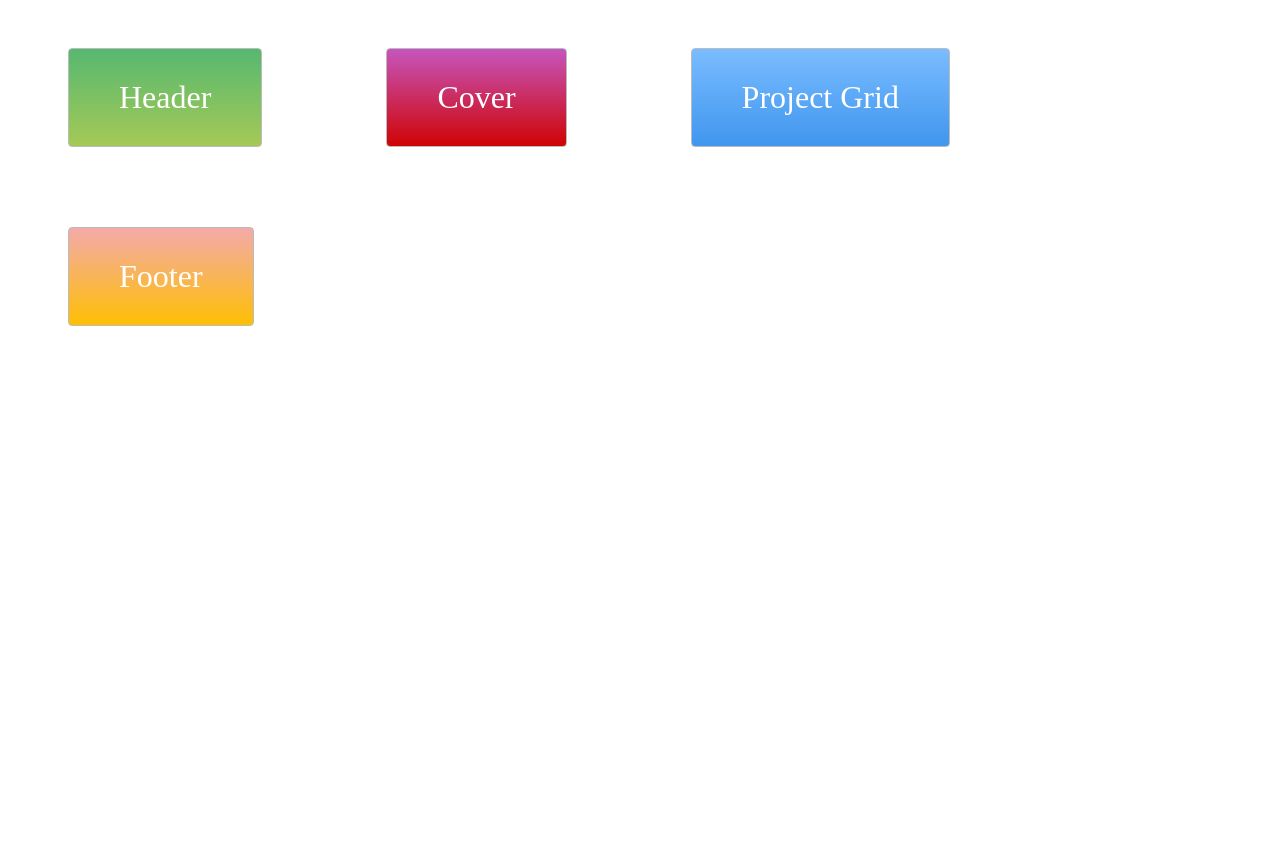
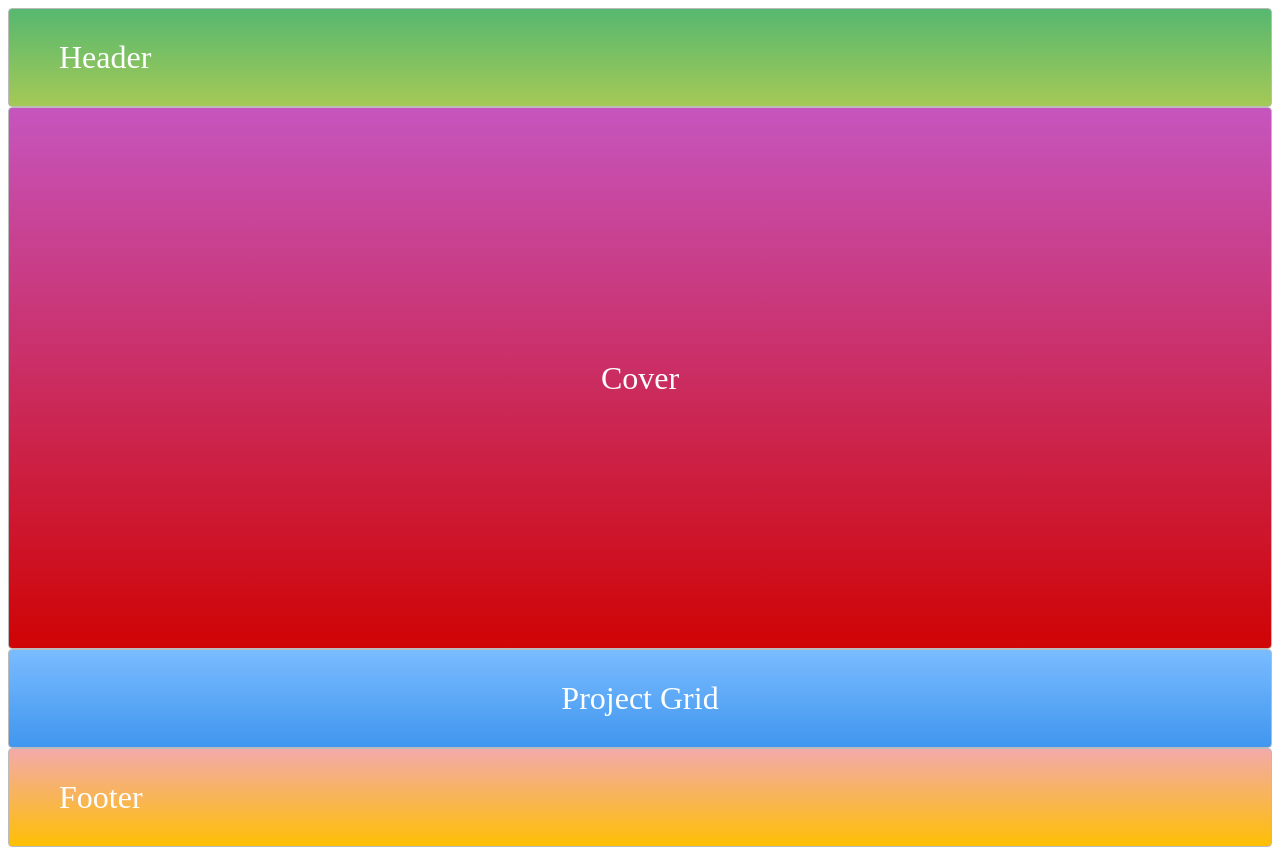
Before and after one commit to srand01/web-layout, a plain HTML site: page index.html in a window 1280 px wide. Before the commit the page ends 800 px from the top, so only its background shows below. Drawn offline with Linux system fonts and the light colour scheme.

Commit message:
Update main.css

```diff
--- a/main.css
+++ b/main.css
@@ -1,71 +1,183 @@
 .zone {
-    padding:30px 50px;
-    margin:40px 60px;
-    cursor:pointer;
-    display:inline-block;
-    color:#FFF;
-    font-size:2em;
-    border-radius:4px;
-    border:1px solid #bbb;
-    transition: all 0.3s linear;
+  padding: 30px 50px;
+  margin: 40px 60px;
+  cursor: pointer;
+  display: inline-block;
+  color: #fff;
+  font-size: 2em;
+  border-radius: 4px;
+  border: 1px solid #bbb;
+  transition: all 0.3s linear;
 }
 
 .zone:hover {
-    -webkit-box-shadow:rgba(0,0,0,0.8) 0px 5px 15px, inset rgba(0,0,0,0.15) 0px -10px 20px;
-    -moz-box-shadow:rgba(0,0,0,0.8) 0px 5px 15px, inset rgba(0,0,0,0.15) 0px -10px 20px;
-    -o-box-shadow:rgba(0,0,0,0.8) 0px 5px 15px, inset rgba(0,0,0,0.15) 0px -10px 20px;
-    box-shadow:rgba(0,0,0,0.8) 0px 5px 15px, inset rgba(0,0,0,0.15) 0px -10px 20px;
+  -webkit-box-shadow: rgba(0, 0, 0, 0.8) 0px 5px 15px,
+    inset rgba(0, 0, 0, 0.15) 0px -10px 20px;
+  -moz-box-shadow: rgba(0, 0, 0, 0.8) 0px 5px 15px,
+    inset rgba(0, 0, 0, 0.15) 0px -10px 20px;
+  -o-box-shadow: rgba(0, 0, 0, 0.8) 0px 5px 15px,
+    inset rgba(0, 0, 0, 0.15) 0px -10px 20px;
+  box-shadow: rgba(0, 0, 0, 0.8) 0px 5px 15px,
+    inset rgba(0, 0, 0, 0.15) 0px -10px 20px;
 }
 
 /*https://paulund.co.uk/how-to-create-shiny-css-buttons*/
 /***********************************************************************
  *  Green Background
  **********************************************************************/
-.green{
-    background: #56B870; /* Old browsers */
-    background: -moz-linear-gradient(top, #56B870 0%, #a5c956 100%); /* FF3.6+ */
-    background: -webkit-gradient(linear, left top, left bottom, color-stop(0%,#56B870), color-stop(100%,#a5c956)); /* Chrome,Safari4+ */
-    background: -webkit-linear-gradient(top, #56B870 0%,#a5c956 100%); /* Chrome10+,Safari5.1+ */
-    background: -o-linear-gradient(top, #56B870 0%,#a5c956 100%); /* Opera 11.10+ */
-    background: -ms-linear-gradient(top, #56B870 0%,#a5c956 100%); /* IE10+ */
-    background: linear-gradient(top, #56B870 0%,#a5c956 100%); /* W3C */
+.green {
+  display: flex;
+  margin: 0;
+  background: #56b870; /* Old browsers */
+  background: -moz-linear-gradient(top, #56b870 0%, #a5c956 100%); /* FF3.6+ */
+  background: -webkit-gradient(
+    linear,
+    left top,
+    left bottom,
+    color-stop(0%, #56b870),
+    color-stop(100%, #a5c956)
+  ); /* Chrome,Safari4+ */
+  background: -webkit-linear-gradient(
+    top,
+    #56b870 0%,
+    #a5c956 100%
+  ); /* Chrome10+,Safari5.1+ */
+  background: -o-linear-gradient(
+    top,
+    #56b870 0%,
+    #a5c956 100%
+  ); /* Opera 11.10+ */
+  background: -ms-linear-gradient(top, #56b870 0%, #a5c956 100%); /* IE10+ */
+  background: linear-gradient(top, #56b870 0%, #a5c956 100%); /* W3C */
+}
+
+ul {
+  list-style-type: none;
+  display: inherit;
+  flex-wrap: wrap;
+  width: 100%;
+}
+
+ul li {
+  padding-right: 1em;
 }
 
 /***********************************************************************
  *  Red Background
  **********************************************************************/
-.red{
-    background: #C655BE; /* Old browsers */
-    background: -moz-linear-gradient(top, #C655BE 0%, #cf0404 100%); /* FF3.6+ */
-    background: -webkit-gradient(linear, left top, left bottom, color-stop(0%,#C655BE), color-stop(100%,#cf0404)); /* Chrome,Safari4+ */
-    background: -webkit-linear-gradient(top, #C655BE 0%,#cf0404 100%); /* Chrome10+,Safari5.1+ */
-    background: -o-linear-gradient(top, #C655BE 0%,#cf0404 100%); /* Opera 11.10+ */
-    background: -ms-linear-gradient(top, #C655BE 0%,#cf0404 100%); /* IE10+ */
-    background: linear-gradient(top, #C655BE 0%,#cf0404 100%); /* W3C */
+.red {
+  display: flex;
+  justify-content: center;
+  align-items: center;
+  height: 60vh;
+  margin: 0;
+  background: #c655be; /* Old browsers */
+  background: -moz-linear-gradient(top, #c655be 0%, #cf0404 100%); /* FF3.6+ */
+  background: -webkit-gradient(
+    linear,
+    left top,
+    left bottom,
+    color-stop(0%, #c655be),
+    color-stop(100%, #cf0404)
+  ); /* Chrome,Safari4+ */
+  background: -webkit-linear-gradient(
+    top,
+    #c655be 0%,
+    #cf0404 100%
+  ); /* Chrome10+,Safari5.1+ */
+  background: -o-linear-gradient(
+    top,
+    #c655be 0%,
+    #cf0404 100%
+  ); /* Opera 11.10+ */
+  background: -ms-linear-gradient(top, #c655be 0%, #cf0404 100%); /* IE10+ */
+  background: linear-gradient(top, #c655be 0%, #cf0404 100%); /* W3C */
 }
 
 /***********************************************************************
  *  Yellow Background
  **********************************************************************/
-.yellow{
-    background: #F3AAAA; /* Old browsers */
-    background: -moz-linear-gradient(top, #F3AAAA 0%, #febf04 100%); /* FF3.6+ */
-    background: -webkit-gradient(linear, left top, left bottom, color-stop(0%,#F3AAAA), color-stop(100%,#febf04)); /* Chrome,Safari4+ */
-    background: -webkit-linear-gradient(top, #F3AAAA 0%,#febf04 100%); /* Chrome10+,Safari5.1+ */
-    background: -o-linear-gradient(top, #F3AAAA 0%,#febf04 100%); /* Opera 11.10+ */
-    background: -ms-linear-gradient(top, #F3AAAA 0%,#febf04 100%); /* IE10+ */
-    background: linear-gradient(top, #F3AAAA 0%,#febf04 100%); /* W3C */
+.yellow {
+  display: grid;
+  margin: 0;
+  background: #f3aaaa; /* Old browsers */
+  background: -moz-linear-gradient(top, #f3aaaa 0%, #febf04 100%); /* FF3.6+ */
+  background: -webkit-gradient(
+    linear,
+    left top,
+    left bottom,
+    color-stop(0%, #f3aaaa),
+    color-stop(100%, #febf04)
+  ); /* Chrome,Safari4+ */
+  background: -webkit-linear-gradient(
+    top,
+    #f3aaaa 0%,
+    #febf04 100%
+  ); /* Chrome10+,Safari5.1+ */
+  background: -o-linear-gradient(
+    top,
+    #f3aaaa 0%,
+    #febf04 100%
+  ); /* Opera 11.10+ */
+  background: -ms-linear-gradient(top, #f3aaaa 0%, #febf04 100%); /* IE10+ */
+  background: linear-gradient(top, #f3aaaa 0%, #febf04 100%); /* W3C */
 }
 
 /***********************************************************************
  *  Blue Background
  **********************************************************************/
-.blue{
-    background: #7abcff; /* Old browsers */
-    background: -moz-linear-gradient(top, #7abcff 0%, #60abf8 44%, #4096ee 100%); /* FF3.6+ */
-    background: -webkit-gradient(linear, left top, left bottom, color-stop(0%,#7abcff), color-stop(44%,#60abf8), color-stop(100%,#4096ee)); /* Chrome,Safari4+ */
-    background: -webkit-linear-gradient(top, #7abcff 0%,#60abf8 44%,#4096ee 100%); /* Chrome10+,Safari5.1+ */
-    background: -o-linear-gradient(top, #7abcff 0%,#60abf8 44%,#4096ee 100%); /* Opera 11.10+ */
-    background: -ms-linear-gradient(top, #7abcff 0%,#60abf8 44%,#4096ee 100%); /* IE10+ */
-    background: linear-gradient(top, #7abcff 0%,#60abf8 44%,#4096ee 100%); /* W3C */
+.blue {
+  margin: 0;
+  display: flex;
+  flex-wrap: wrap;
+
+  justify-content: space-evenly;
+  align-items: stretch;
+
+  background: #7abcff; /* Old browsers */
+  background: -moz-linear-gradient(
+    top,
+    #7abcff 0%,
+    #60abf8 44%,
+    #4096ee 100%
+  ); /* FF3.6+ */
+  background: -webkit-gradient(
+    linear,
+    left top,
+    left bottom,
+    color-stop(0%, #7abcff),
+    color-stop(44%, #60abf8),
+    color-stop(100%, #4096ee)
+  ); /* Chrome,Safari4+ */
+  background: -webkit-linear-gradient(
+    top,
+    #7abcff 0%,
+    #60abf8 44%,
+    #4096ee 100%
+  ); /* Chrome10+,Safari5.1+ */
+  background: -o-linear-gradient(
+    top,
+    #7abcff 0%,
+    #60abf8 44%,
+    #4096ee 100%
+  ); /* Opera 11.10+ */
+  background: -ms-linear-gradient(
+    top,
+    #7abcff 0%,
+    #60abf8 44%,
+    #4096ee 100%
+  ); /* IE10+ */
+  background: linear-gradient(
+    top,
+    #7abcff 0%,
+    #60abf8 44%,
+    #4096ee 100%
+  ); /* W3C */
 }
+
+img {
+  width: 15%;
+  margin: 0.5em;
+  padding: inherit;
+  background: gray;
+}
```
